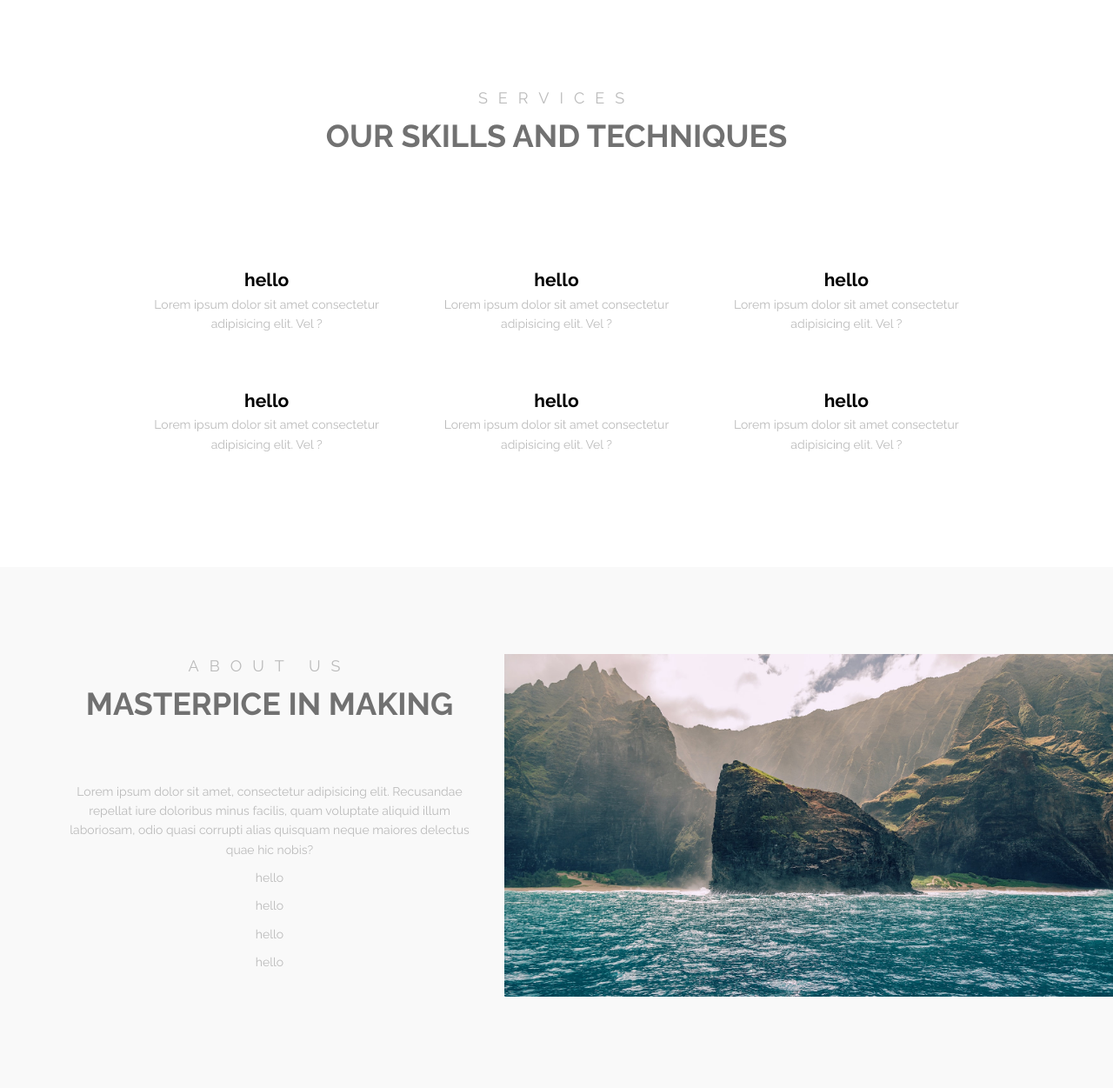
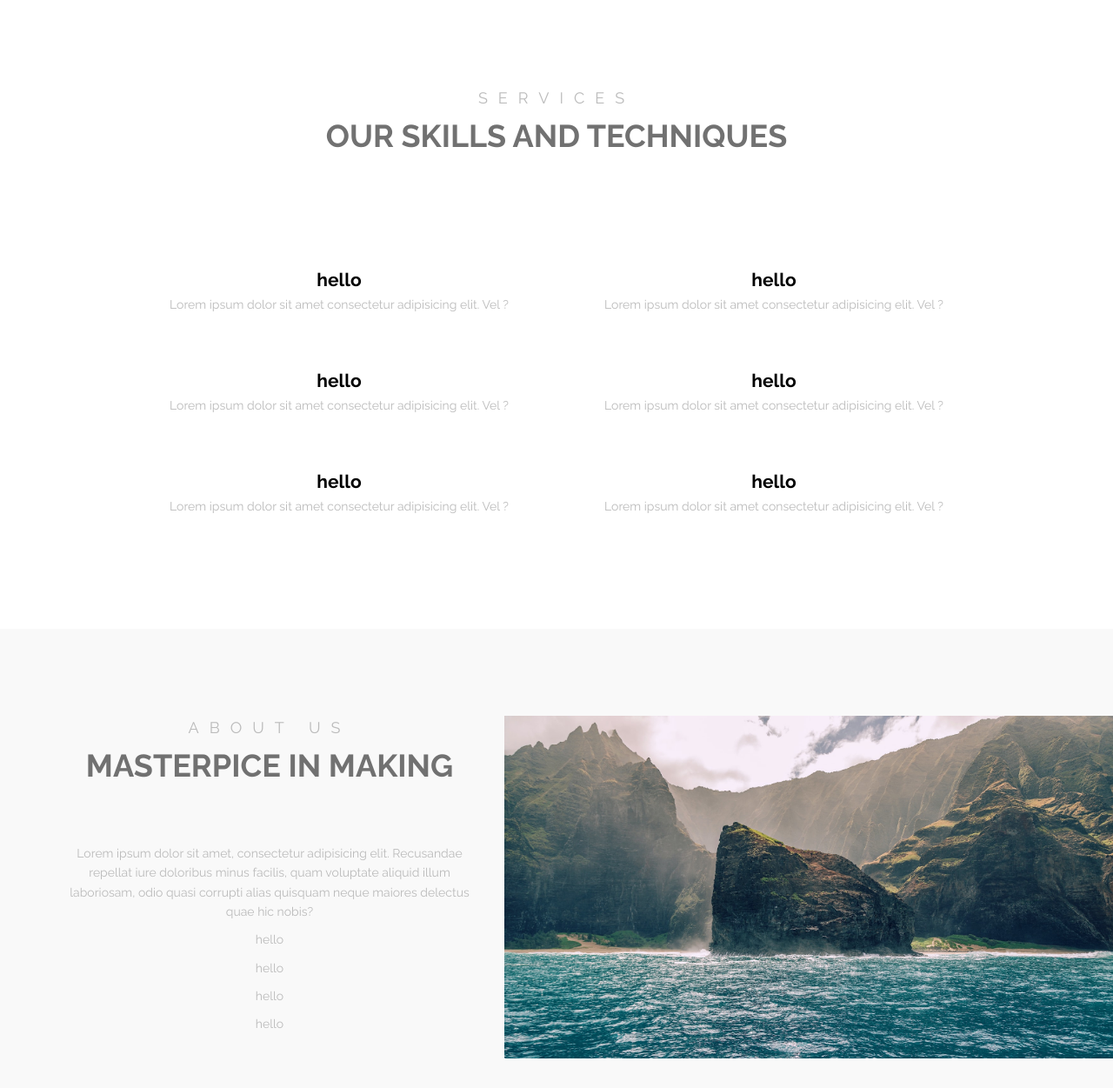
Before and after one commit to manikagnish/photography, a PHP site: page / in a window 1280 px wide. Shown: the part 801-2052 px from the top of the page at 87% size. Run offline with PHP 8.4, Linux system fonts and the light colour scheme; some web fonts are replaced.

Commit message:
changed grid size of services cards and updated blog section

```diff
--- a/css/main.css
+++ b/css/main.css
@@ -1095,8 +1095,8 @@ label {
   margin-top: 40px;
   display: -ms-grid;
   display: grid;
-  -ms-grid-columns: (minmax(30rem, 1fr))[auto-fit];
-      grid-template-columns: repeat(auto-fit, minmax(30rem, 1fr));
+  -ms-grid-columns: (minmax(35rem, 1fr))[auto-fit];
+      grid-template-columns: repeat(auto-fit, minmax(35rem, 1fr));
 }
 
 @media (min-width: 56.25em) {
--- a/css/pages/_services.scss
+++ b/css/pages/_services.scss
@@ -7,7 +7,7 @@
     cursor: pointer;
     margin-top: 40px;
     display: grid;
-    grid-template-columns: repeat(auto-fit, minmax(30rem, 1fr));
+    grid-template-columns: repeat(auto-fit, minmax(35rem, 1fr));
     @include respond(tab-port-min) {
       padding: 0 14rem;
     }
--- a/index.html
+++ b/index.html
@@ -326,7 +326,7 @@
       <!-- title -->
       <a href="#">
       <h4 class="heading-primary--small">
-         Top 10 lens out there
+         Top 10 camera lenses to buy
         </h4>
       </a>
       <!-- category -->
```
Also changed, not shown: resources/images/images.jpg (deleted), resources/images/lvars.jpg (deleted), resources/images/lvars2.jpg (deleted), resources/images/lvfc.jpeg (deleted), resources/images/paul-gilmore-6QKXO-jQq-U-unsplash.jpg (deleted), resources/images/still-life-2.jpg (deleted).
